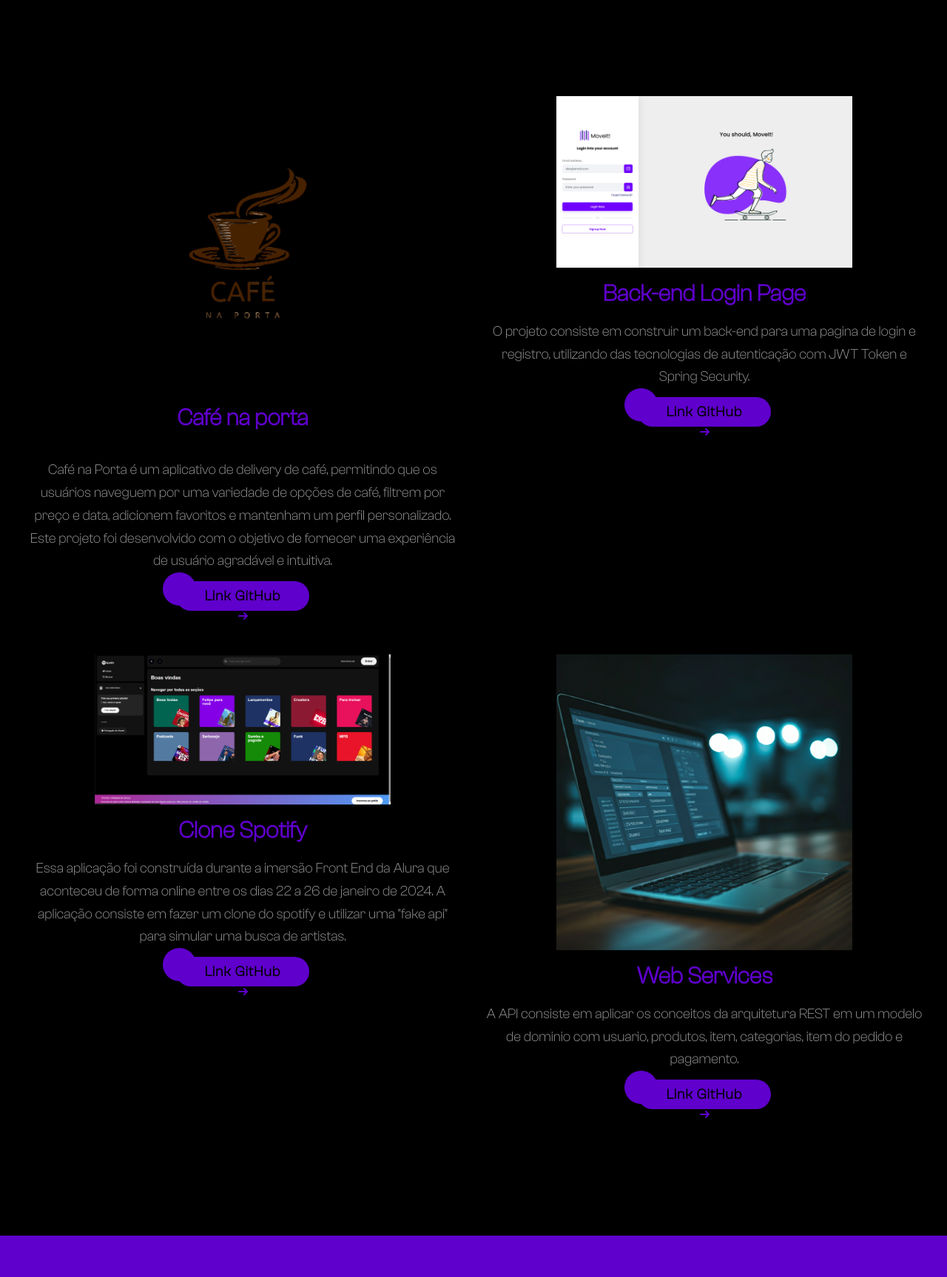
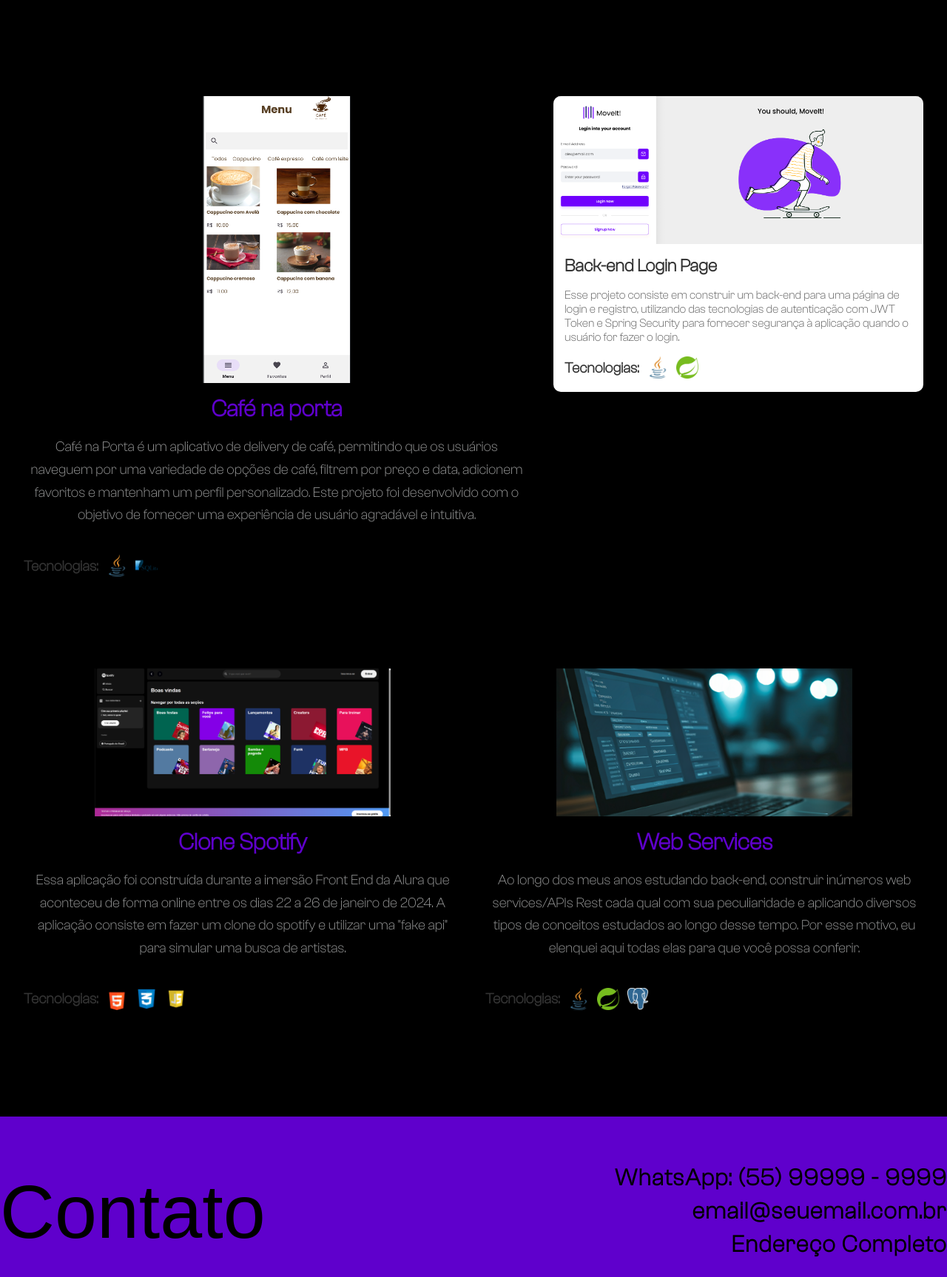
Before and after one commit to deividSantosz/portifolio, a plain HTML site: page index.html in a window 1280 px wide. Shown: the part 4442-6169 px from the top of the page at 74% size. Drawn offline with nearby package versions, Linux system fonts and the light colour scheme; a web font is replaced by a local one.

Commit message:
Continuando os ajustes na seção projetos

```diff
--- a/assets/css/style.css
+++ b/assets/css/style.css
@@ -656,6 +656,107 @@ a {
 
 
 /*************** PORTFOLIO *****/
+
+/* Estilo geral do card */
+.card {
+    height: 400px;
+    width: 500px;
+    background-color: #fff;
+    border-radius: 10px;
+    box-shadow: 0 4px 6px rgba(0, 0, 0, 0.1);
+    overflow: hidden;
+    display: flex;
+    flex-direction: column;
+}
+
+/* Cabeçalho do card */
+.card-header {
+    position: relative;
+    width: 100%;
+    height: 200px;
+    background-color: #333;
+}
+
+.card-header a {
+    position: relative;
+    display: block;
+    width: 100%;
+    height: 100%;
+}
+
+.card-header img {
+    width: 100%;
+    height: 100%;
+    object-fit: cover;
+}
+.card-body-titulo {
+    align-items: center;
+    color: red;
+}
+.card-body-descricao {
+    color: red;
+}
+
+/* Mensagem do GitHub */
+.github-message {
+    position: absolute;
+    bottom: 15px;
+    left: 20px;
+    font-size: 1.2rem;
+    background-color: rgba(0, 0, 0, 0.6);
+    color: white;
+    padding: 5px 10px;
+    border-radius: 5px;
+}
+
+/* Corpo do card */
+.card-body {
+    padding: 15px;
+}
+
+.card-body h1 {
+    font-size: 1.5rem;
+    margin-bottom: 1rem;
+    color: #333;
+}
+
+.card-body p {
+    font-size: 1rem;
+    color: #555;
+    margin-bottom: 1rem;
+}
+
+.tecnologias {
+    font-size: 1rem;
+    font-weight: bold;
+    display: flex;
+    align-items: center;
+    gap: 10px;
+    color: #333;
+}
+
+.icone-projetos {
+    width: 30px;
+    height: 30px;
+}
+
+/* Responsividade */
+@media (max-width: 600px) {
+    .card {
+        width: 100%;
+    }
+
+    .card-header {
+        height: 150px;
+    }
+
+    .github-message {
+        font-size: 1rem;
+        bottom: 10px;
+        left: 10px;
+    }
+}
+
 .portfolio {
     width: 100%;
     height: 100%;
@@ -716,20 +817,61 @@ a {
 .imagens-case {
     width: 100%; /* Ajusta a largura ao container */
     max-width: 400px; /* Limita a largura máxima */
-    height: auto; /* Proporcional à imagem */
+    height: 100%; /* Proporcional à imagem */
+    max-height: 200px;
+    display: flex;
+    align-items: center;
+    justify-content: center;
+    overflow: hidden; /* Evita que partes da imagem escapem */
+}
+.cafe-na-porta {
+    width: 100%; /* Ajusta a largura ao container */
+    max-width: 200px; /* Limita a largura máxima */
+    height: 100%; /* Proporcional à imagem */
     display: flex;
     align-items: center;
     justify-content: center;
     overflow: hidden; /* Evita que partes da imagem escapem */
 }
 
+.slide {
+    display: block;
+    position: relative;
+    overflow: hidden;
+}
 
 .slide img {
-    width: 100%; /* Ocupa todo o espaço disponível */
-    height: auto; /* Mantém as proporções */
-    object-fit: cover; /* Ajusta sem distorção */
+    width: 100%;
+    transition: transform 0.3s ease, opacity 0.3s ease;
+    cursor: pointer;
+    object-fit: cover;
+}
+.github-message {
+    position: absolute;
+    margin-bottom: 80px;
+    bottom: 10px; /* Posição do texto */
+    left: 50%;
+    transform: translateX(-50%);
+    padding: 10px 20px;
+    background-color: rgba(0, 0, 0, 0.7); /* Fundo escuro com transparência */
+    color: #fff;
+    font-size: 1.2rem;
+    font-weight: bold;
+    border-radius: 20px;
+    opacity: 0; /* Inicialmente invisível */
+    transition: opacity 0.3s ease;
+    width: 180px;
 }
 
+.slide:hover img {
+    transform: scale(1.1);
+    opacity: 0.9;
+    filter: drop-shadow(0 4px 8px rgba(0, 0, 0, 0.2));
+}
+
+.slide:hover .github-message {
+    opacity: 1; /* Torna o texto visível quando passar o mouse */
+}
 
 .slide img:first-child {
     display: block;
@@ -741,6 +883,14 @@ a {
     text-align: center; /* Centraliza os textos */
 }
 
+.tecnologias {
+    font-size: 20px;
+}
+.icone-projetos {
+    width: 30px; /* Defina a largura */
+    height: 30px; /* Defina a altura */
+    object-fit: cover; /* Garante que a imagem se ajuste bem */
+}
 .conteudo-textos-case {
     width: 100%;
     height: 100%;
--- a/index.html
+++ b/index.html
@@ -254,93 +254,79 @@
                 <div class="container-case">
                     <!--Case 1-->
                     <div class="case1" data-aos="fade-right" data-aos-delay="200">
-                        <div class="imagens-case">
-                            <div class="slide">
-                                <img src="assets/img/logo.png" alt="">
+                       <div class="cafe-na-porta">
+                            <a href="https://github.com/deividSantosz/cafe-na-porta" target="_blank" class="slide">
+                                <img src="assets/img/café-na-porta.png" alt="Back-end Login Page">
+                                <div class="github-message">Ver no GitHub</div> <!-- Texto indicando que é link -->
+                            </a>
+                        </div>
 
-                            </div>
-                        </div>
                         <div class="textos-case">
                             <div class="conteudo-textos-case">
                                 <h1> Café na porta</h1>
-                                <br>
+
                                 <p>Café na Porta é um aplicativo de delivery de café, permitindo que os usuários naveguem por uma variedade de opções de café, filtrem por preço e data, adicionem favoritos e mantenham um perfil personalizado. Este projeto foi desenvolvido com o objetivo de fornecer uma experiência de usuário agradável e intuitiva.</p>
-                                <button class="cta" data-aos="fade-up" data-aos-delay="400" data-aos-duration="1000">
-                                    <span>Link GitHub</span>
-                                    <svg width="15px" height="10px" viewBox="0 0 13 10">
-                                        <path d="M1,5 L11,5"></path>
-                                        <polyline points="8 1 12 5 8 9"></polyline>
-                                    </svg>
-                                </button>
+                                <br> <br>
+                                <h3 class="tecnologias">Tecnologias: <img class="icone-projetos" src="assets/img/icones/java.png" alt=""> <img class="icone-projetos" src="assets/img/icones/sqlite.png" alt=""> </h3>
                             </div>
                         </div>
 
                     </div>
                     <!--Case 2-->
-                    <div class="case2" data-aos="fade-left" data-aos-delay="300">
-                        <div class="imagens-case">
-                            <div class="slide">
-                                <img src="assets/img/backend-login.png" alt="">
+                    <div class="card">
+                        <div class="card-header">
+                            <a href="https://github.com/deividSantosz/login-page-backend" target="_blank">
+                                <img src="assets/img/backend-login.png" alt="Back-end Login Page">
+                                <div class="github-message">Ver no GitHub</div>
+                            </a>
+                        </div>
+                        <div class="card-body">
+                            <h1  >Back-end Login Page</h1>
+                            <p class="card-body-descricao">Esse projeto consiste em construir um back-end para uma página de login e registro, utilizando das tecnologias de autenticação com JWT Token e Spring Security para fornecer segurança à aplicação quando o usuário for fazer o login.</p>
 
-                            </div>
+                            <h3 class="tecnologias">
+                                Tecnologias:
+                                <img class="icone-projetos" src="assets/img/icones/java.png" alt="">
+                                <img class="icone-projetos" src="assets/img/icones/spring.png" alt="">
+                            </h3>
                         </div>
-                        <div class="textos-case">
-                            <div class="conteudo-textos-case">
+                    </div>
 
-                                <h1>Back-end Login Page</h1>
-                                <p>O projeto consiste em construir um back-end para uma pagina de login e registro, utilizando das tecnologias de autenticação com JWT Token e Spring Security.</p>
 
-                                <button class="cta" data-aos="fade-up" data-aos-delay="400" data-aos-duration="1000">
-                                    <span>Link GitHub</span>
-                                    <svg width="15px" height="10px" viewBox="0 0 13 10">
-                                        <path d="M1,5 L11,5"></path>
-                                        <polyline points="8 1 12 5 8 9"></polyline>
-                                    </svg>
-                                </button>
-                            </div>
-
-                        </div>
-
-                    </div>
                     <!--Case 3-->
                     <div class="case3" data-aos="fade-right" data-aos-delay="400">
+                        <br> <br> <br> <br>
                         <div class="imagens-case">
-                            <div class="slide">
+                            <a href="https://github.com/deividSantosz/clone-spotify" target="_blank" class="slide">
                                 <img src="assets/img/clone-spotify.png" alt="">
-                            </div>
+                                <div class="github-message">Ver no GitHub</div> <!-- Texto indicando que é link -->
+                            </a>
                         </div>
                         <div class="textos-case">
                             <div class="conteudo-textos-case">
                                 <h1>Clone Spotify</h1>
                                 <p>Essa aplicação foi construída durante a imersão Front End da Alura que aconteceu de forma online entre os dias 22 a 26 de janeiro de 2024. A aplicação consiste em fazer um clone do spotify e utilizar uma "fake api" para simular uma busca de artistas.</p>
-                                <button class="cta" data-aos="fade-up" data-aos-delay="400" data-aos-duration="1000">
-                                    <span>Link GitHub</span>
-                                    <svg width="15px" height="10px" viewBox="0 0 13 10">
-                                        <path d="M1,5 L11,5"></path>
-                                        <polyline points="8 1 12 5 8 9"></polyline>
-                                    </svg>
-                                </button>
+
+                                <br> <br>
+                                <h3 class="tecnologias">Tecnologias:<img class="icone-projetos" src="assets/img/icones/html.png" alt=""> <img class="icone-projetos" src="assets/img/icones/css.png" alt=""> <img class="icone-projetos" src="assets/img/icones/javascript.webp" alt=""></h3>
                             </div>
                         </div>
                     </div>
                     <!--Case 4-->
                     <div class="case4" data-aos="fade-left" data-aos-delay="500">
+                        <br> <br> <br> <br>
                         <div class="imagens-case">
-                            <div class="slide">
+                            <a href="https://github.com/deividSantosz/webservices-springboot-jpa" target="_blank" class="slide">
                                 <img src="assets/img/web-service.png" alt="">
-                            </div>
+                                <div class="github-message">Ver no GitHub</div> <!-- Texto indicando que é link -->
+                            </a>
                         </div>
                         <div class="textos-case">
                             <div class="conteudo-textos-case">
                                 <h1>Web Services</h1>
-                                <p>A API consiste em aplicar os conceitos da arquitetura REST em um modelo de dominio com usuario, produtos, item, categorias, item do pedido e pagamento.</p>
-                                <button class="cta" data-aos="fade-up" data-aos-delay="400" data-aos-duration="1000">
-                                    <span>Link GitHub</span>
-                                    <svg width="15px" height="10px" viewBox="0 0 13 10">
-                                        <path d="M1,5 L11,5"></path>
-                                        <polyline points="8 1 12 5 8 9"></polyline>
-                                    </svg>
-                                </button>
+                                <p>Ao longo dos meus anos estudando back-end, construir inúmeros web services/APIs Rest cada qual com sua peculiaridade e aplicando diversos tipos de conceitos estudados ao longo desse tempo. Por esse motivo, eu elenquei aqui todas elas para que você possa conferir.</p>
+                     <br> <br>
+                                <h3 class="tecnologias">Tecnologias:<img class="icone-projetos" src="assets/img/icones/java.png" alt=""> <img class="icone-projetos" src="assets/img/icones/spring.png" alt=""> <img class="icone-projetos" src="assets/img/icones/Postgresql_elephant.svg.png" alt=""></h3>
                             </div>
 
                         </div>
```
Also changed, not shown: assets/img/café-na-porta.png (added), assets/img/icones/spring-security-logo-1.png (added), assets/img/icones/sqlite.png (added), assets/img/logo.png (deleted), assets/img/tela-login.png (deleted), assets/img/tela-menu.png (deleted).
